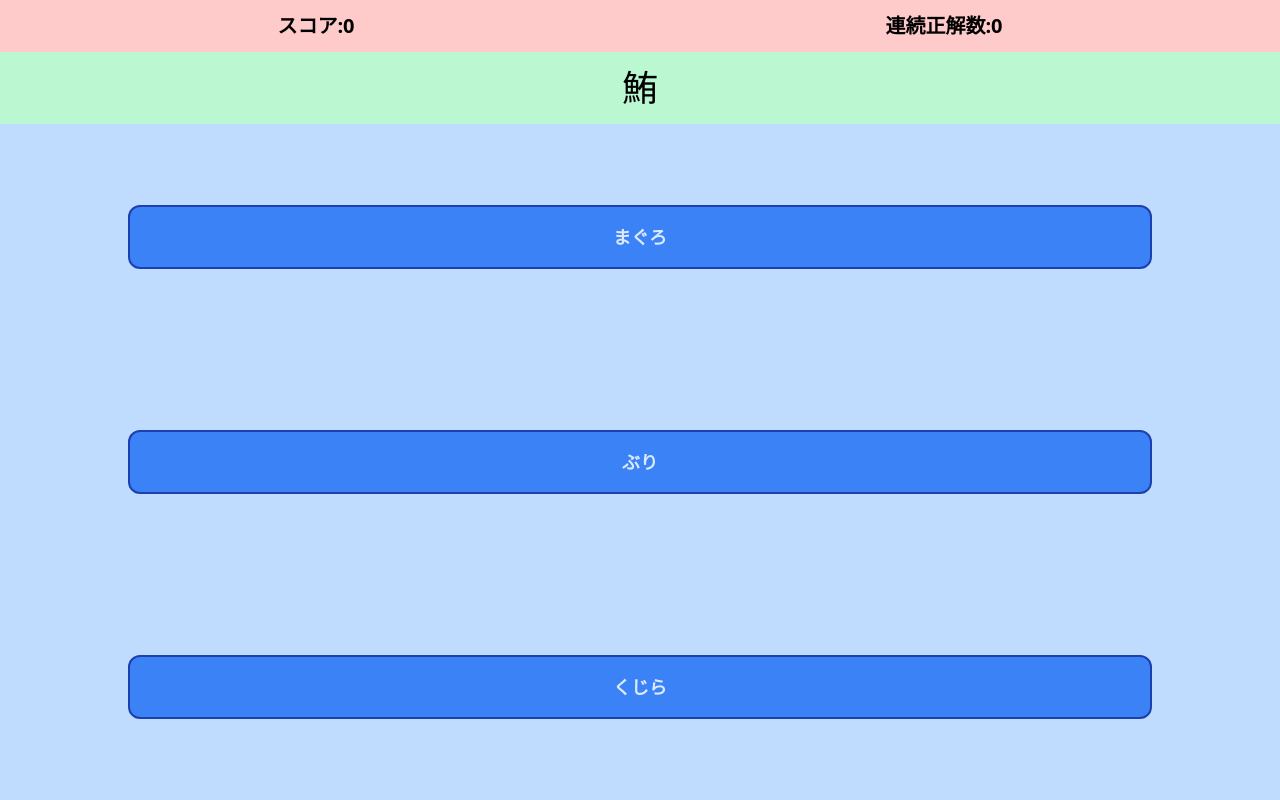
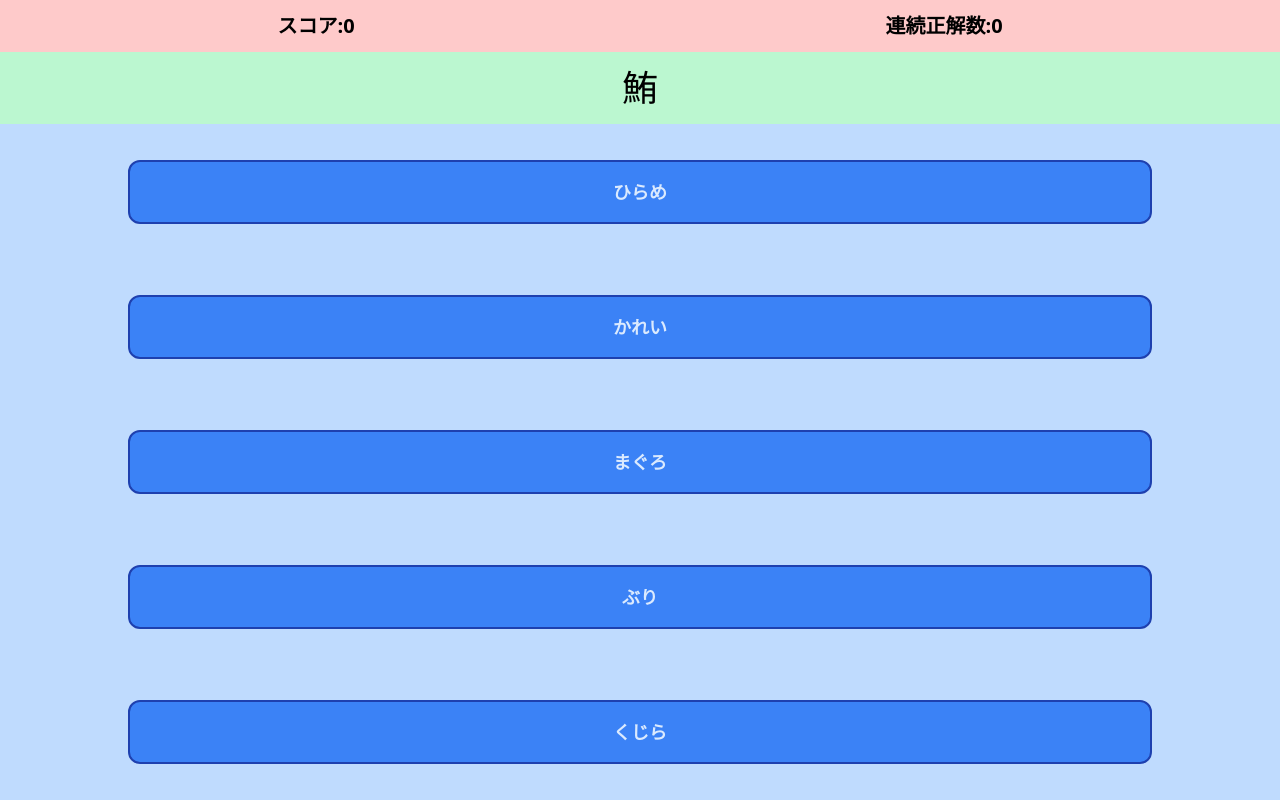
Before and after one commit to ythknakamura/quizapp-tsndas, a Svelte app: page / in a window 1280 px wide. Built offline with nearby package versions, Linux system fonts and the light colour scheme.

Commit message:
chap5まで

```diff
--- /dev/null
+++ b/src/AnswerButton.svelte
@@ -0,0 +1,3 @@
+<button on:click class="bg-blue-500 text-blue-100 border-blue-800 text-lg font-bold border-2 rounded-xl py-4 w-4/5">
+    <slot> </slot>
+</button>
--- a/src/App.svelte
+++ b/src/App.svelte
@@ -1,8 +1,19 @@
+<script>
+  import AnswerButton from "./AnswerButton.svelte";
+  let currentScore = 0;
+  let renzokuSeikai = 0;
+
+  function answerButtonClicked(){
+    renzokuSeikai += 1;
+    currentScore += renzokuSeikai;
+  }
+</script>
+
 <main class="flex flex-col h-svh">
   <!-- メニューバー -->
   <div class="bg-red-200 flex justify-around text-xl font-bold p-3">
-      <div>スコア:0</div>
-      <div>連続正解数:0</div>
+    <div>スコア:{currentScore}</div>
+    <div>連続正解数:{renzokuSeikai}</div>
   </div>
 
   <!-- 問題 -->
@@ -10,8 +21,10 @@
 
   <!-- 選択肢 -->
   <div class="bg-blue-200 flex flex-col justify-around flex-grow items-center">
-    <button class="bg-blue-500 text-blue-100 border-blue-800 text-lg font-bold border-2 rounded-xl py-4 w-4/5">まぐろ</button>
-    <button class="bg-blue-500 text-blue-100 border-blue-800 text-lg font-bold border-2 rounded-xl py-4 w-4/5">ぶり</button>
-    <button class="bg-blue-500 text-blue-100 border-blue-800 text-lg font-bold border-2 rounded-xl py-4 w-4/5">くじら</button>
+    <AnswerButton on:click={answerButtonClicked}>ひらめ</AnswerButton>
+    <AnswerButton on:click={answerButtonClicked}>かれい</AnswerButton>
+    <AnswerButton on:click={answerButtonClicked}>まぐろ</AnswerButton>
+    <AnswerButton on:click={answerButtonClicked}>ぶり</AnswerButton>
+    <AnswerButton on:click={answerButtonClicked}>くじら</AnswerButton>
   </div>
 </main>
```
